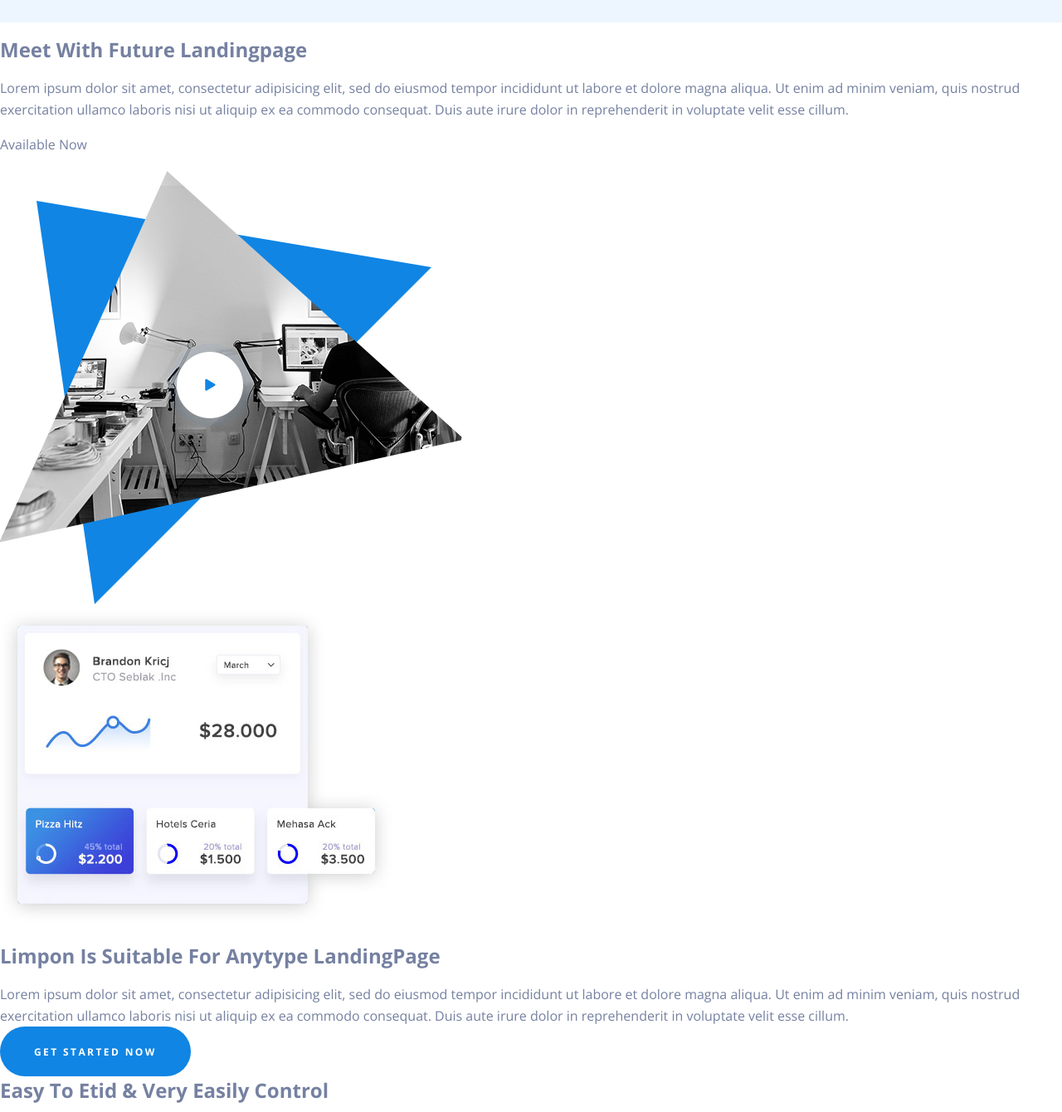
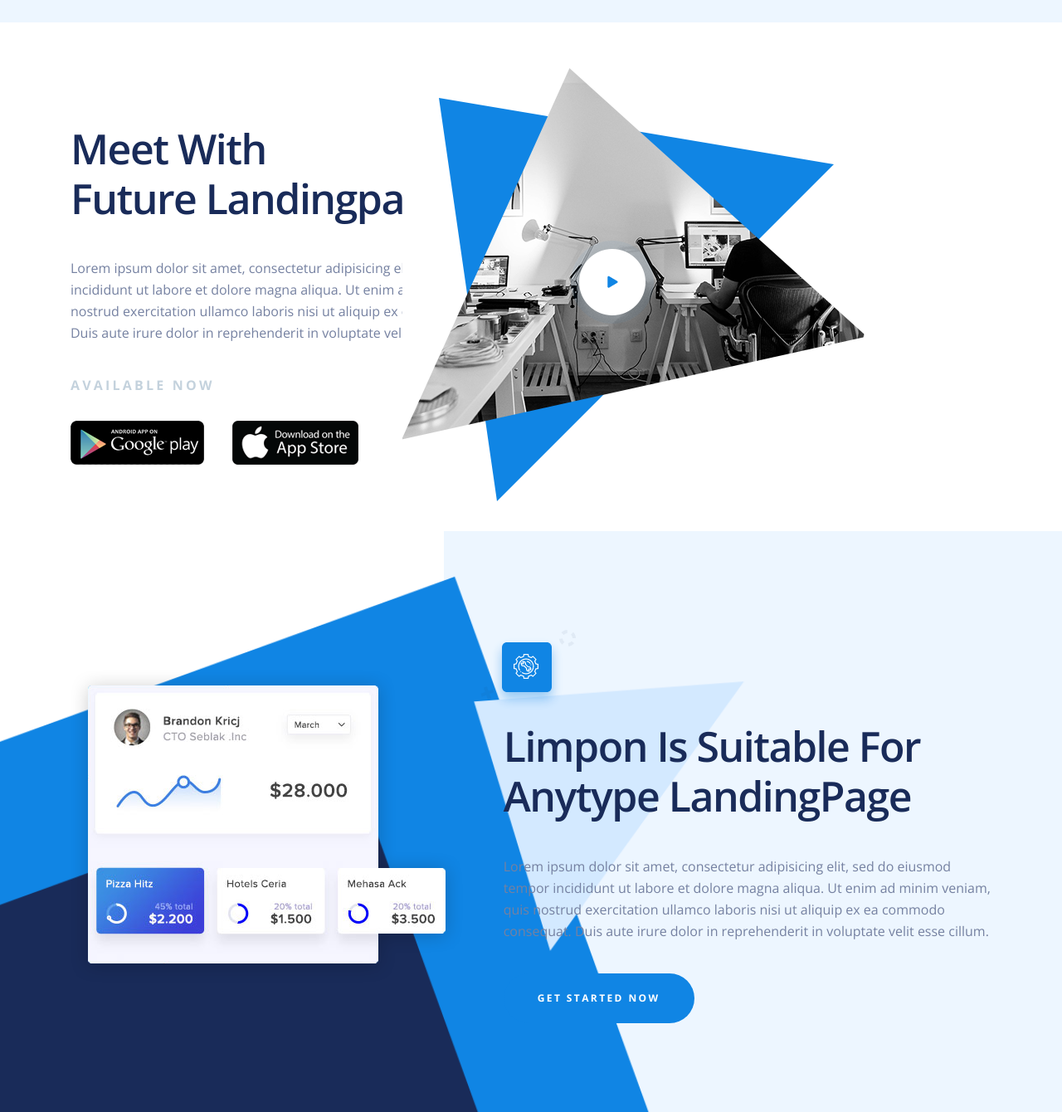
Before and after one commit to rayxxsuzuya/Limpon, a plain HTML site: page index.html in a window 1280 px wide. Shown: the part 4822-6162 px from the top of the page at 83% size. Drawn offline with nearby package versions, Linux system fonts and the light colour scheme.

Commit message:
page-app + page-analytics stylized

```diff
--- a/css/style.css
+++ b/css/style.css
@@ -673,7 +673,8 @@ ul {
     letter-spacing: 2.4px;
     border-radius: 30px;
     background-color: #1085e4;
-    padding: 21.5px 41px;
+    padding: 17px 41px;
+    display: inline-block;
 }
 
 .list-stat {
@@ -781,3 +782,102 @@ ul {
     border-radius: 35px;
     border: 2px solid rgba(255, 255, 255, 0.2);
 }
+
+.page-app {
+    padding-top: 122px;
+    position: relative;
+    padding-bottom: 57px;
+}
+
+.page-app-h2 {
+    max-width: 451px;
+    color: #192b59;
+    font-size: 50px;
+    font-weight: 600;
+    line-height: 60px;
+    letter-spacing: -1.5px;
+    margin-bottom: 41px;
+    margin-top: 0;
+}
+
+.page-app .wrap p {
+    max-width: 599px;
+    color: #7581a1;
+    font-size: 16px;
+    font-weight: 400;
+    line-height: 26px;
+    margin-bottom: 37px;
+}
+
+.page-app .wrap p+p {
+    color: #c4d2dd;
+    font-size: 16px;
+    font-weight: 700;
+    text-transform: uppercase;
+    letter-spacing: 3.2px;
+    margin-bottom: 30px;
+}
+
+.page-app .wrap ul {
+    padding-left: 0;
+}
+
+.page-app .wrap ul li {
+    display: inline-block;
+}
+
+.page-app .wrap ul>li {
+    margin-right: 30px;
+}
+
+.page-app-img {
+    position: absolute;
+    top: 52px;
+    right: 238px;
+}
+
+.page-analytics {
+    background-image: url(../img/block-7-bg\,png.png);
+    background-repeat: no-repeat;
+    background-size: cover;
+    padding-top: 119px;
+    padding-bottom: 121px;
+}
+
+.page-analytics .wrap {
+    display: flex;
+    align-items: center;
+    justify-content: space-between;
+}
+
+.page-analytics .wrap>div>img {
+    display: block;
+    width: 115px;
+    height: 97px;
+    margin-left: -28px;
+    margin-bottom: 0;
+}
+
+.page-analytics .wrap>div {
+    flex-basis: 53%;
+}
+
+.page-analytics .wrap>img {
+    display: block;
+    width: 473px;
+    height: 377px;
+}
+
+.page-analytics-h2 {
+    max-width: 503px;
+    color: #192b59;
+    font-size: 50px;
+    font-weight: 600;
+    line-height: 60px;
+    letter-spacing: -1.5px;
+    margin-top: 13px;
+}
+
+.page-analytics .wrap>div>p {
+    margin-bottom: 38px;
+}
--- a/index.html
+++ b/index.html
@@ -263,25 +263,26 @@
 	</div>
 	<div class="page-app">
 		<div>
-			<div>
-				<h2>Meet With Future Landingpage</h2>
+			<div class="wrap">
+				<h2 class="page-app-h2">Meet With Future&nbsp;Landingpage</h2>
 				<p>Lorem ipsum dolor sit amet, consectetur adipisicing elit, sed do eiusmod tempor incididunt ut labore et dolore magna
 				aliqua. Ut enim ad minim veniam, quis nostrud exercitation ullamco laboris nisi ut aliquip ex ea commodo consequat. Duis
 				aute irure dolor in reprehenderit in voluptate velit esse cillum.</p>
 				<p>Available Now</p>
 				<ul>
-					<li><a href="" targer="_blank"></a></li>
-					<li><a href="" targer="_blank"></a></li>
+					<li><a href="https://play.google.com/store" target="_blank"><img src="img/block-6-gp-btn.png" alt=""></a></li>
+					<li><a href="" target="_blank"><img src="img/block-6-as-btn.png" alt=""></a></li>
 				</ul>
 			</div>
-			<img src="img/block-6-play.png" alt="">
+			<img class="page-app-img" src="img/block-6-play.png" alt="">
 		</div>
 	</div>
 	<div class="page-analytics">
-		<div>
+		<div class="wrap">
 			<img src="img/block-7-stats.png" alt="">
 			<div>
-				<h2>Limpon Is Suitable For Anytype LandingPage</h2>
+				<img src="img/repair-icon.png" alt="">
+				<h2 class="page-analytics-h2">Limpon Is Suitable For Anytype LandingPage</h2>
 				<p>Lorem ipsum dolor sit amet, consectetur adipisicing elit, sed do eiusmod tempor incididunt ut labore et dolore magna
 				aliqua. Ut enim ad minim veniam, quis nostrud exercitation ullamco laboris nisi ut aliquip ex ea commodo consequat. Duis
 				aute irure dolor in reprehenderit in voluptate velit esse cillum.</p>
@@ -404,7 +405,7 @@
 				<input type="text" placeholder="Enter your name here">
 				<input type="email" placeholder="Enter your email here">
 				<textarea name="textMessage" placeholder="Enter your message here"></textarea>
-				<button type="sumbit" class="btn-submit"<span></span>submit now</button>
+				<button type="sumbit" class="btn-submit">submit now</button>
 			</form>
 		</div>
 		<div class="footer">
```
